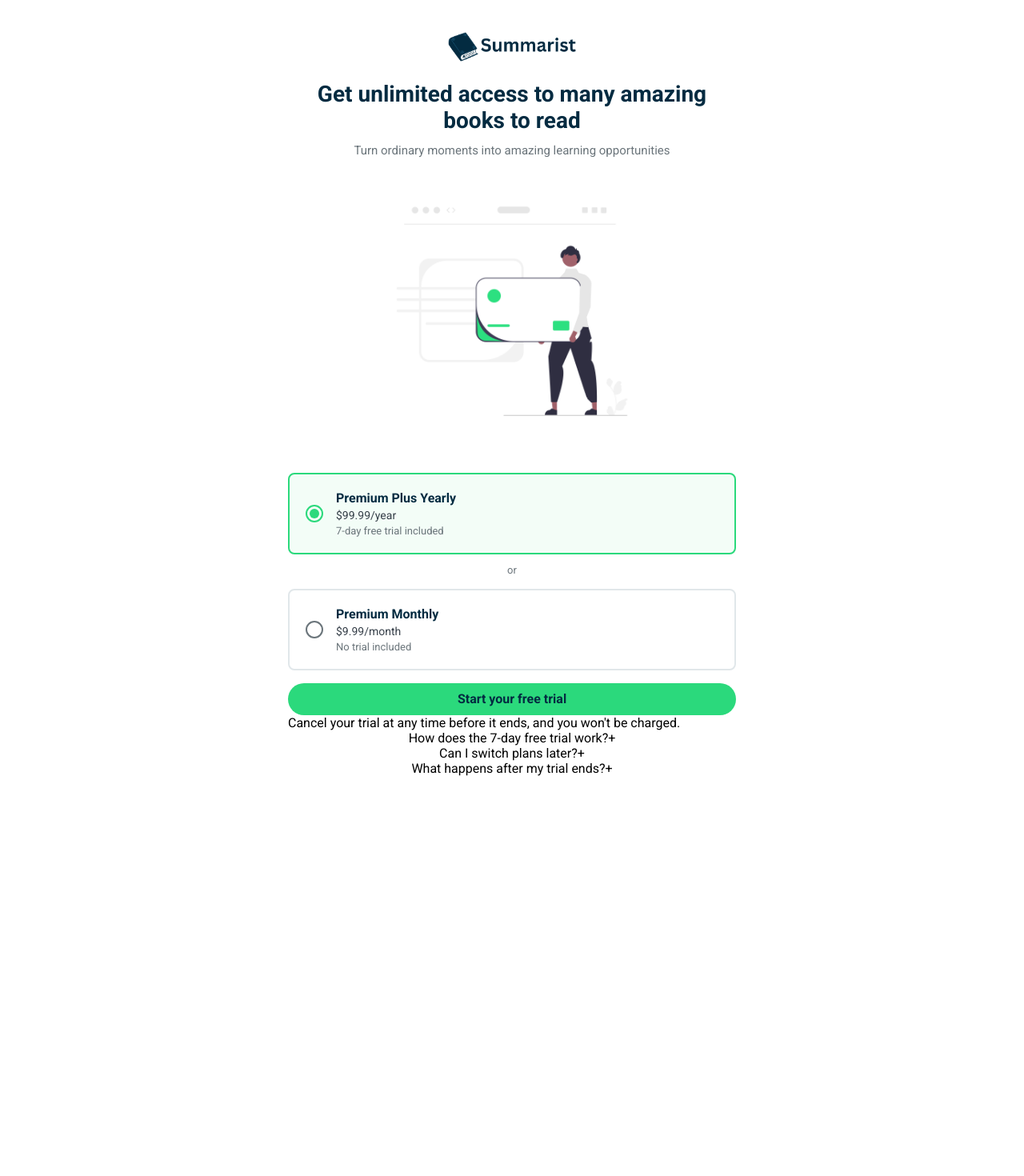
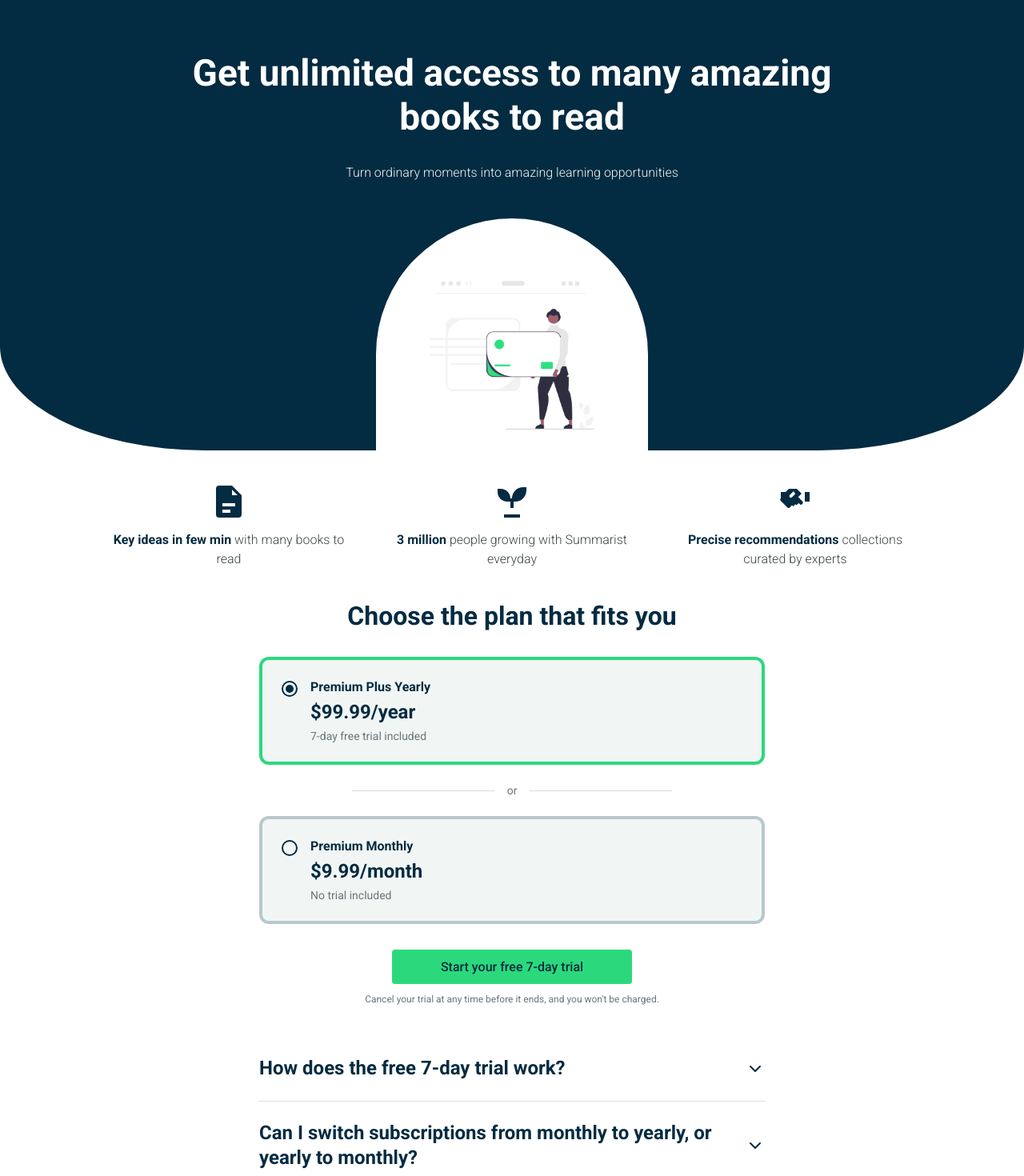
Before and after one commit to robertandersonux/summarist, a Next.js app: page /choose-plan in a window 1280 px wide. Shown: the top 1470 px of the page at 80% size. Before the commit the page ends 1050 px from the top, so only its background shows below. Built offline with nearby package versions, Linux system fonts and the light colour scheme; no server answers.

Commit message:
Rebuild choose-plan to match reference, fix desktop toggle, enable Firestore library

```diff
--- a/app/choose-plan/page.tsx
+++ b/app/choose-plan/page.tsx
@@ -1,18 +1,15 @@
 "use client";
 
-import { useState } from "react";
-import { useRouter } from "next/navigation";
+import { useState, useEffect } from "react";
 import { useDispatch } from "react-redux";
-import { onAuthStateChanged } from "firebase/auth";
+import { onAuthStateChanged, User } from "firebase/auth";
 import { auth } from "../../lib/firebase";
 import { openModal } from "../../lib/features/authModalSlice";
-import { useEffect } from "react";
 import Link from "next/link";
 
 export default function ChoosePlanPage() {
-  const router = useRouter();
   const dispatch = useDispatch();
-  const [user, setUser] = useState<import("firebase/auth").User | null>(null);
+  const [user, setUser] = useState<User | null>(null);
   const [selectedPlan, setSelectedPlan] = useState<"monthly" | "yearly">("yearly");
   const [openFaq, setOpenFaq] = useState<number | null>(null);
   const [subscribed, setSubscribed] = useState(false);
@@ -28,22 +25,44 @@ export default function ChoosePlanPage() {
       return;
     }
     // Real Stripe checkout would go here.
-    // Stubbed for now: simulate a successful subscription.
     setSubscribed(true);
   };
 
   const faqs = [
     {
-      q: "How does the 7-day free trial work?",
-      a: "Begin your 7-day free trial today. You can cancel anytime before the trial ends and you won't be charged.",
+      q: "How does the free 7-day trial work?",
+      a: "Begin your complimentary 7-day trial with a Summarist annual membership. You are under no obligation to continue your subscription, and you will only be billed when the trial period expires. With Premium access, you can learn at your own pace and as frequently as you desire, and you may terminate your subscription prior to the conclusion of the 7-day free trial.",
     },
     {
-      q: "Can I switch plans later?",
-      a: "Yes — you can upgrade, downgrade, or cancel your plan at any time from your account settings.",
+      q: "Can I switch subscriptions from monthly to yearly, or yearly to monthly?",
+      a: "While an annual plan is active, it is not feasible to switch to a monthly plan. However, once the current month ends, transitioning from a monthly plan to an annual plan is an option.",
     },
     {
-      q: "What happens after my trial ends?",
-      a: "You'll be charged the plan price you selected, and your subscription will continue until you cancel.",
+      q: "What's included in the Premium plan?",
+      a: "Premium membership provides you with the ultimate Summarist experience, including unrestricted entry to many best-selling books high-quality audio, the ability to download titles for offline reading, and the option to send your reads to your Kindle.",
+    },
+    {
+      q: "Can I cancel during my trial or subscription?",
+      a: "You will not be charged if you cancel your trial before its conclusion. While you will not have complete access to the entire Summarist library, you can still expand your knowledge with one curated book per day.",
+    },
+  ];
+
+  const footerColumns = [
+    {
+      title: "Actions",
+      links: ["Summarist Magazine", "Cancel Subscription", "Help", "Contact us"],
+    },
+    {
+      title: "Useful Links",
+      links: ["Pricing", "Summarist Business", "Gift Cards", "Authors & Publishers"],
+    },
+    {
+      title: "Company",
+      links: ["About", "Careers", "Partners", "Code of Conduct"],
+    },
+    {
+      title: "Other",
+      links: ["Sitemap", "Legal Notice", "Terms of Service", "Privacy Policies"],
     },
   ];
 
@@ -63,21 +82,65 @@ export default function ChoosePlanPage() {
 
   return (
     <div className="choose-plan">
-      <nav className="choose-plan__nav">
-        <img src="/logo.png" alt="logo" className="choose-plan__nav--logo" />
-      </nav>
+      {/* ===== HERO ===== */}
+      <section className="choose-plan__hero">
+        <div className="choose-plan__hero--content">
+          <h1 className="choose-plan__hero--title">
+            Get unlimited access to many amazing books to read
+          </h1>
+          <p className="choose-plan__hero--subtitle">
+            Turn ordinary moments into amazing learning opportunities
+          </p>
+        </div>
+        <div className="choose-plan__hero--img-wrapper">
+          <img
+            src="/pricing-top.png"
+            alt="Unlimited access to books"
+            className="choose-plan__hero--img"
+          />
+        </div>
+      </section>
 
-      <div className="choose-plan__hero">
-        <div className="choose-plan__hero--title">
-          Get unlimited access to many amazing books to read
+      {/* ===== FEATURES ===== */}
+      <section className="choose-plan__features">
+        <div className="choose-plan__feature">
+          <div className="choose-plan__feature--icon">
+            <svg viewBox="0 0 24 24" fill="currentColor" aria-hidden="true">
+              <path d="M14 2H6a2 2 0 0 0-2 2v16a2 2 0 0 0 2 2h12a2 2 0 0 0 2-2V8l-6-6zm0 2.5L17.5 8H14V4.5zM8 13h8v2H8v-2zm0 4h5v2H8v-2z" />
+            </svg>
           </div>
-        <div className="choose-plan__hero--subtitle">
-          Turn ordinary moments into amazing learning opportunities
+          <div className="choose-plan__feature--text">
+            <b>Key ideas in few min</b> with many books to read
           </div>
-        <img src="/pricing-top.png" alt="pricing" className="choose-plan__hero--img" />
         </div>
 
-      <div className="choose-plan__plans">
+        <div className="choose-plan__feature">
+          <div className="choose-plan__feature--icon">
+            <svg viewBox="0 0 24 24" fill="currentColor" aria-hidden="true">
+              <path d="M12 10c0-3.9 3.1-7 7-7h2v2c0 3.9-3.1 7-7 7h-1v4h-2v-6zm-1 2H9c-3.3 0-6-2.7-6-6V4h2c3.3 0 6 2.7 6 6v2zM7 20h10v2H7v-2z" />
+            </svg>
+          </div>
+          <div className="choose-plan__feature--text">
+            <b>3 million</b> people growing with Summarist everyday
+          </div>
+        </div>
+
+        <div className="choose-plan__feature">
+          <div className="choose-plan__feature--icon">
+            <svg viewBox="0 0 24 24" fill="currentColor" aria-hidden="true">
+              <path d="M11 5.5 8.6 7.9a1 1 0 0 0 0 1.4 1 1 0 0 0 1.4 0l2-2 4.6 4.6a1 1 0 0 1 0 1.4l-.3.3a1 1 0 0 1-1.4 0l-.7-.7-1.4 1.4-.7-.7-1.4 1.4-.7-.7-1.4 1.4a1 1 0 0 1-1.4 0l-4-4A1 1 0 0 1 3 10V6h3l2-2h5l3 3-2.5 2.5L11 5.5zM18 6h3v6h-3V6z" />
+            </svg>
+          </div>
+          <div className="choose-plan__feature--text">
+            <b>Precise recommendations</b> collections curated by experts
+          </div>
+        </div>
+      </section>
+
+      {/* ===== PLANS ===== */}
+      <section className="choose-plan__body">
+        <h2 className="choose-plan__section--title">Choose the plan that fits you</h2>
+
         <div
           className={`choose-plan__plan ${
             selectedPlan === "yearly" ? "choose-plan__plan--active" : ""
@@ -85,7 +148,9 @@ export default function ChoosePlanPage() {
           onClick={() => setSelectedPlan("yearly")}
         >
           <div className="choose-plan__plan--radio">
-            {selectedPlan === "yearly" && <div className="choose-plan__plan--radio-dot" />}
+            {selectedPlan === "yearly" && (
+              <div className="choose-plan__plan--radio-dot" />
+            )}
           </div>
           <div className="choose-plan__plan--details">
             <div className="choose-plan__plan--title">Premium Plus Yearly</div>
@@ -105,7 +170,9 @@ export default function ChoosePlanPage() {
           onClick={() => setSelectedPlan("monthly")}
         >
           <div className="choose-plan__plan--radio">
-            {selectedPlan === "monthly" && <div className="choose-plan__plan--radio-dot" />}
+            {selectedPlan === "monthly" && (
+              <div className="choose-plan__plan--radio-dot" />
+            )}
           </div>
           <div className="choose-plan__plan--details">
             <div className="choose-plan__plan--title">Premium Monthly</div>
@@ -114,32 +181,73 @@ export default function ChoosePlanPage() {
           </div>
         </div>
 
-        <button className="btn choose-plan__cta--btn" onClick={handleSubscribe}>
-          {selectedPlan === "yearly" ? "Start your free trial" : "Subscribe now"}
+        <div className="choose-plan__cta--wrapper">
+          <button className="choose-plan__cta--btn" onClick={handleSubscribe}>
+            {selectedPlan === "yearly"
+              ? "Start your free 7-day trial"
+              : "Start your first month"}
           </button>
           <div className="choose-plan__cta--note">
             {selectedPlan === "yearly"
               ? "Cancel your trial at any time before it ends, and you won't be charged."
-            : "Recurring billing. Cancel anytime."}
+              : "30-day money back guarantee, no questions asked."}
           </div>
         </div>
 
+        {/* ===== FAQ ===== */}
         <div className="choose-plan__faq">
           {faqs.map((faq, i) => (
-          <div key={i} className="choose-plan__faq--item">
             <div
+              key={i}
+              className={`choose-plan__faq--item ${
+                openFaq === i ? "choose-plan__faq--item-open" : ""
+              }`}
+            >
+              <button
                 className="choose-plan__faq--question"
                 onClick={() => setOpenFaq(openFaq === i ? null : i)}
+                aria-expanded={openFaq === i}
               >
-              {faq.q}
-              <span>{openFaq === i ? "−" : "+"}</span>
-            </div>
+                <span>{faq.q}</span>
+                <svg
+                  className="choose-plan__faq--chevron"
+                  viewBox="0 0 24 24"
+                  fill="none"
+                  stroke="currentColor"
+                  strokeWidth="2"
+                  strokeLinecap="round"
+                  strokeLinejoin="round"
+                  aria-hidden="true"
+                >
+                  <polyline points="6 9 12 15 18 9" />
+                </svg>
+              </button>
               {openFaq === i && (
                 <div className="choose-plan__faq--answer">{faq.a}</div>
               )}
             </div>
           ))}
         </div>
+      </section>
+
+      {/* ===== FOOTER ===== */}
+      <footer className="choose-plan__footer">
+        <div className="choose-plan__footer--wrapper">
+          {footerColumns.map((col) => (
+            <div className="choose-plan__footer--block" key={col.title}>
+              <div className="choose-plan__footer--title">{col.title}</div>
+              {col.links.map((link) => (
+                <div className="choose-plan__footer--link" key={link}>
+                  {link}
+                </div>
+              ))}
+            </div>
+          ))}
+        </div>
+        <div className="choose-plan__footer--copyright">
+          Copyright &copy; 2026 Summarist.
+        </div>
+      </footer>
     </div>
   );
 }
--- a/app/globals.css
+++ b/app/globals.css
@@ -1135,117 +1135,391 @@ button:disabled {
 .player__bar--scrub {
   flex: 1;
 }
-/* ===== CHOOSE PLAN PAGE ===== */
+/* ===== CHOOSE PLAN PAGE =====
+  Replaces the previous CHOOSE PLAN PAGE block in globals.css.
+  Delete the old block (from .choose-plan through .choose-plan__cta--btn) first.
+  ============================================================================ */
+
 .choose-plan {
+  width: 100%;
+}
+
+/* ---- Hero ---- */
+.choose-plan__hero {
+  background-color: #032b41;
+  color: #fff;
+  text-align: center;
+  padding: 64px 24px 0;
+  border-radius: 0 0 20% 20% / 0 0 130px 130px;
+  position: relative;
+}
+
+.choose-plan__hero--content {
+  max-width: 1000px;
+  margin: 0 auto;
+}
+
+.choose-plan__hero--title {
+  font-size: 46px;
+  font-weight: 700;
+  line-height: 1.2;
+  margin-bottom: 32px;
+  max-width: 900px;
+  margin-left: auto;
+  margin-right: auto;
+}
+
+.choose-plan__hero--subtitle {
+  font-size: 16px;
+  font-weight: 300;
+  color: #f1f6f4;
+  margin-bottom: 40px;
+}
+
+.choose-plan__hero--img-wrapper {
+  position: relative;
+  z-index: 2;
+  overflow: hidden;
+  width: 100%;
+  max-width: 340px;
+  height: 290px;
+  margin: 48px auto -60px;
+  background-color: #fff;
+  border-radius: 170px 170px 0 0;
+  padding: 32px 28px 0;
+  display: flex;
+  align-items: flex-end;
+  justify-content: center;
+}
+
+.choose-plan__hero--img {
+  width: 100%;
+  display: block;
+}
+
+/* ---- Feature row ---- */
+.choose-plan__features {
+  display: grid;
+  grid-template-columns: repeat(3, 1fr);
+  gap: 40px;
+  max-width: 1070px;
+  margin: 0 auto;
+  padding: 100px 24px 40px;
+  text-align: center;
+}
+
+.choose-plan__feature--icon {
+  display: flex;
+  justify-content: center;
+  margin-bottom: 12px;
+  color: #032b41;
+}
+
+.choose-plan__feature--icon svg {
+  width: 48px;
+  height: 48px;
+}
+
+.choose-plan__feature--text {
+  font-size: 16px;
+  font-weight: 300;
+  color: #394547;
+  line-height: 1.5;
+}
+
+.choose-plan__feature--text b {
+  font-weight: 600;
+  color: #032b41;
+}
+
+/* ---- Body (plans + FAQ) ---- */
+.choose-plan__body {
+  max-width: 680px;
+  margin: 0 auto;
+  padding: 0 24px 40px;
+}
+
+.choose-plan__section--title {
+  font-size: 32px;
+  font-weight: 700;
+  color: #032b41;
+  text-align: center;
+  margin-bottom: 32px;
+}
+
+/* ---- Plan cards ---- */
+.choose-plan__plan {
+  display: flex;
+  align-items: flex-start;
+  gap: 16px;
+  border: 4px solid #bac8ce;
+  border-radius: 12px;
+  padding: 24px;
+  cursor: pointer;
+  background-color: #f1f6f4;
+  transition: border-color 150ms;
+}
+
+.choose-plan__plan--active {
+  border-color: #2bd97c;
+}
+
+.choose-plan__plan--radio {
+  width: 20px;
+  height: 20px;
+  min-width: 20px;
+  border-radius: 50%;
+  border: 2px solid #032b41;
+  display: flex;
+  align-items: center;
+  justify-content: center;
+  margin-top: 2px;
+}
+
+.choose-plan__plan--radio-dot {
+  width: 10px;
+  height: 10px;
+  border-radius: 50%;
+  background-color: #032b41;
+}
+
+.choose-plan__plan--title {
+  font-size: 16px;
+  font-weight: 600;
+  color: #032b41;
+  margin-bottom: 8px;
+}
+
+.choose-plan__plan--price {
+  font-size: 24px;
+  font-weight: 700;
+  color: #032b41;
+  margin-bottom: 8px;
+}
+
+.choose-plan__plan--sub {
+  font-size: 14px;
+  color: #6b757b;
+}
+
+/* ---- "or" divider ---- */
+.choose-plan__divider {
+  display: flex;
+  align-items: center;
+  gap: 16px;
+  color: #6b757b;
+  font-size: 14px;
+  margin: 24px auto;
+  max-width: 400px;
+}
+
+.choose-plan__divider::before,
+.choose-plan__divider::after {
+  content: "";
+  flex: 1;
+  border-bottom: 1px solid #dbdbdb;
+}
+
+/* ---- CTA ---- */
+.choose-plan__cta--wrapper {
+  text-align: center;
+  padding: 32px 0 40px;
+}
+
+.choose-plan__cta--btn {
+  background-color: #2bd97c;
+  color: #032b41;
+  border: none;
+  border-radius: 4px;
+  padding: 12px 40px;
+  font-size: 16px;
+  font-weight: 500;
+  cursor: pointer;
+  min-width: 300px;
+  transition: background-color 200ms;
+}
+
+.choose-plan__cta--btn:hover {
+  background-color: #20ba68;
+}
+
+.choose-plan__cta--note {
+  font-size: 12px;
+  color: #6b757b;
+  margin-top: 12px;
+}
+
+/* ---- FAQ accordion ---- */
+.choose-plan__faq--item {
+  border-bottom: 1px solid #ddd;
+}
+
+.choose-plan__faq--question {
+  width: 100%;
+  display: flex;
+  align-items: center;
+  justify-content: space-between;
+  gap: 24px;
+  background: none;
+  border: none;
+  cursor: pointer;
+  text-align: left;
+  padding: 24px 0;
+  font-size: 24px;
+  font-weight: 700;
+  color: #032b41;
+  line-height: 1.3;
+}
+
+.choose-plan__faq--chevron {
+  width: 24px;
+  height: 24px;
+  min-width: 24px;
+  color: #032b41;
+  transition: transform 200ms;
+}
+
+.choose-plan__faq--item-open .choose-plan__faq--chevron {
+  transform: rotate(180deg);
+}
+
+.choose-plan__faq--answer {
+  font-size: 16px;
+  font-weight: 300;
+  color: #394547;
+  line-height: 1.5;
+  padding-bottom: 24px;
+}
+
+/* ---- Footer ---- */
+.choose-plan__footer {
+  background-color: #f1f6f4;
+  padding: 100px 24px 40px;
+  margin-top: 40px;
+}
+
+.choose-plan__footer--wrapper {
+  max-width: 1070px;
+  margin: 0 auto;
+  display: grid;
+  grid-template-columns: repeat(4, 1fr);
+  gap: 40px;
+}
+
+.choose-plan__footer--title {
+  font-size: 18px;
+  font-weight: 600;
+  color: #032b41;
+  margin-bottom: 16px;
+}
+
+.choose-plan__footer--link {
+  font-size: 14px;
+  color: #394547;
+  margin-bottom: 12px;
+  cursor: not-allowed;
+}
+
+.choose-plan__footer--copyright {
+  max-width: 1070px;
+  margin: 48px auto 0;
+  text-align: center;
+  font-size: 14px;
+  font-weight: 500;
+  color: #032b41;
+}
+
+/* ---- Success state (subscription stub) ---- */
+.choose-plan__success {
   max-width: 600px;
   margin: 0 auto;
-  padding: 40px 20px 80px;
+  padding: 80px 24px;
   text-align: center;
 }
 
-.choose-plan__nav {
-  margin-bottom: 20px;
-}
-
-.choose-plan__nav--logo {
-  width: 160px;
-}
-
-.choose-plan__hero--title {
+.choose-plan__success--title {
   font-size: 28px;
   font-weight: 700;
   color: #032b41;
   margin-bottom: 12px;
 }
 
-.choose-plan__hero--subtitle {
+.choose-plan__success--text {
   font-size: 15px;
   color: #6b757b;
   margin-bottom: 24px;
 }
 
-.choose-plan__hero--img {
-  width: 100%;
-  max-width: 400px;
-  margin: 0 auto 30px;
-}
-
-.choose-plan__plans {
-  text-align: left;
-}
-
-.choose-plan__plan {
-  display: flex;
-  align-items: center;
-  gap: 16px;
-  border: 2px solid #e1e7ea;
-  border-radius: 8px;
-  padding: 20px;
-  cursor: pointer;
-  margin-bottom: 16px;
-}
-
-.choose-plan__plan--active {
-  border-color: #2bd97c;
-  background-color: #f3fdf7;
-}
-
-.choose-plan__plan--radio {
-  width: 22px;
-  height: 22px;
-  min-width: 22px;
-  border-radius: 50%;
-  border: 2px solid #6b757b;
-  display: flex;
-  align-items: center;
-  justify-content: center;
-}
-
-.choose-plan__plan--active .choose-plan__plan--radio {
-  border-color: #2bd97c;
-}
-
-.choose-plan__plan--radio-dot {
-  width: 12px;
-  height: 12px;
-  border-radius: 50%;
-  background-color: #2bd97c;
-}
-
-.choose-plan__plan--title {
-  font-size: 16px;
-  font-weight: 700;
-  color: #032b41;
-}
-
-.choose-plan__plan--price {
-  font-size: 14px;
-  color: #37404a;
-  margin: 4px 0;
-}
-
-.choose-plan__plan--sub {
-  font-size: 13px;
-  color: #6b757b;
-}
-
-.choose-plan__divider {
-  text-align: center;
-  font-size: 13px;
-  color: #6b757b;
-  margin: -4px 0 16px;
-}
-
-.choose-plan__cta--btn {
-  width: 100%;
-  background-color: #2bd97c;
-  color: #032b41;
-  border: none;
-  border-radius: 30px;
-  padding: 16px;
-  font-size: 16px;
-  font-weight: 700;
-}
+.choose-plan__success--btn {
+  max-width: 240px;
+  margin: 0 auto;
+}
+
+/* ---- Mobile ---- */
+@media (max-width: 768px) {
+ .choose-plan__hero {
+    padding: 32px 16px 0;
+    border-radius: 0 0 25% 25% / 0 0 60px 60px;
+  }
+
+  .choose-plan__hero--title {
+    font-size: 28px;
+    margin-bottom: 24px;
+  }
+
+  .choose-plan__hero--subtitle {
+    font-size: 15px;
+    margin-bottom: 32px;
+  }
+
+.choose-plan__hero--img-wrapper {
+    max-width: 240px;
+    height: 210px;
+    margin: 32px auto -40px;
+    border-radius: 120px 120px 0 0;
+    padding: 24px 20px 0;
+  }
+
+  .choose-plan__features {
+    grid-template-columns: 1fr;
+    gap: 32px;
+    padding: 72px 16px 32px;
+  }
+
+  .choose-plan__body {
+    padding: 0 16px 32px;
+  }
+
+  .choose-plan__section--title {
+    font-size: 24px;
+  }
+
+  .choose-plan__plan {
+    padding: 20px;
+    border-width: 3px;
+  }
+
+  .choose-plan__cta--btn {
+    width: 100%;
+    min-width: 0;
+  }
+
+  .choose-plan__faq--question {
+    font-size: 18px;
+    padding: 20px 0;
+    gap: 16px;
+  }
+
+  .choose-plan__faq--answer {
+    font-size: 15px;
+  }
+
+  .choose-plan__footer--wrapper {
+    grid-template-columns: repeat(2, 1fr);
+    gap: 32px;
+  }
+}
+
 /* ===== SETTINGS PAGE ===== */
 .settings {
   max-width: 700px;
@@ -1471,7 +1745,7 @@ button:disabled {
   }
 
  .sidebar__toggle {
-  display: none;
+  display: flex;
   position: fixed;
   top: 14px;
   left: 12px;
@@ -1663,19 +1937,7 @@ button:disabled {
     max-width: 240px;
   }
 
-  /* ---- Choose plan ---- */
-  .choose-plan {
-    padding: 24px 16px 60px;
-  }
-
-  .choose-plan__hero--title {
-    font-size: 22px;
-  }
-
-  .choose-plan__plan {
-    padding: 16px;
-    gap: 12px;
-  }
+
 
   /* ---- Auth modal ---- */
   .modal {
```
Lines whose indentation alone changed are shown as unchanged.
